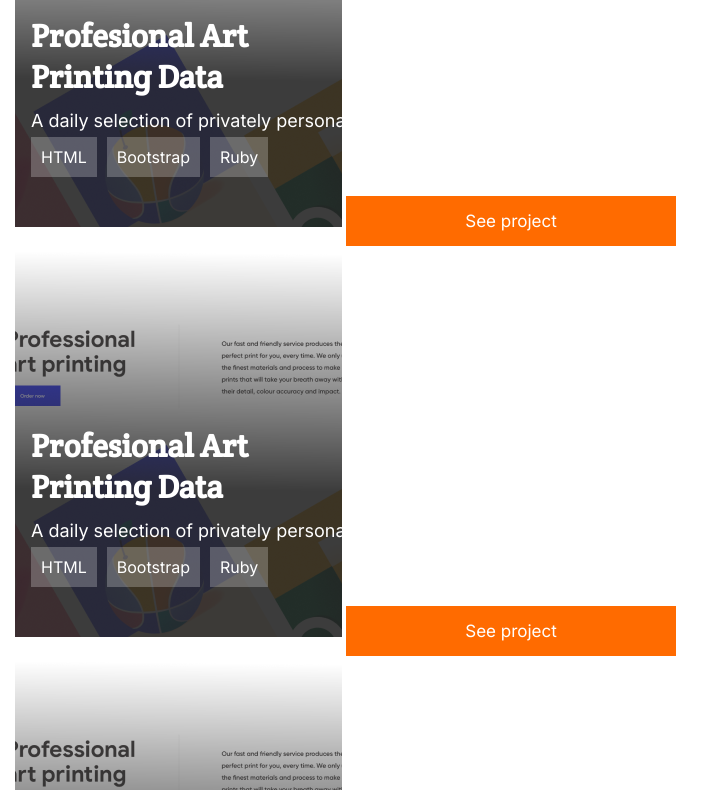
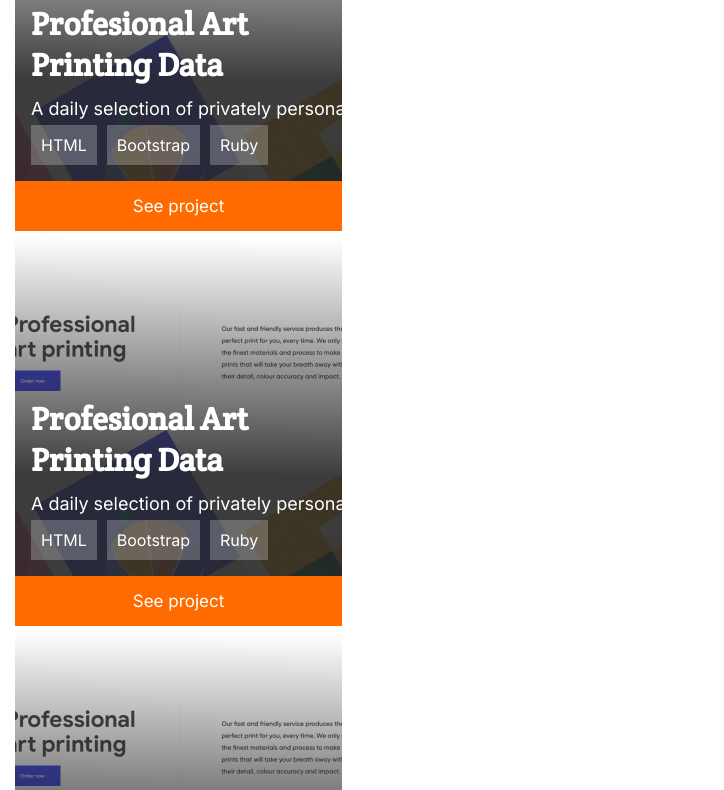
Before and after one commit to JimOluwaseyi/myPortfolio, a website: page index.html in a window 1280 px wide. Shown: the part 2510-3300 px from the top of the page, without its empty margins (0-724 px from the left). Drawn offline with Linux system fonts and the light colour scheme.

Commit message:
Fix the space between the button and the image

```diff
--- a/style.css
+++ b/style.css
@@ -191,12 +191,15 @@ a {
 
 .card2Btn {
   background: #ff6b00;
-  width: 330px;
+  width: 327px;
   border: none;
   height: 50px;
   color: #fff;
   font-size: 17px;
   font-family: "Inter", sans-serif;
+  position: absolute;
+  bottom: 0;
+  left: 0;
 }
 
 /* ===== About section me ===== */
```
